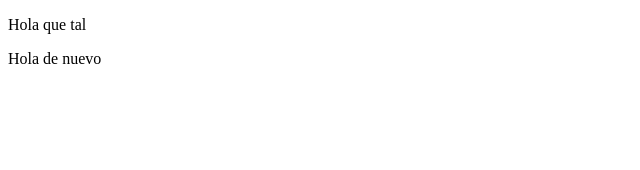
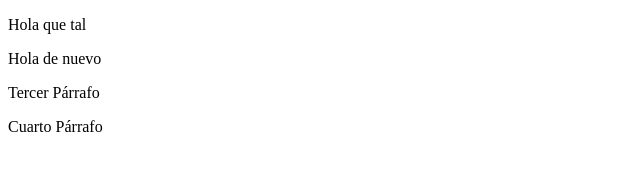
Before and after one commit to AlmuSena/pruebaGit, a plain HTML site: page index.html in a window 1280 px wide. Shown: the whole page, without its empty margins (0-640 px from the left). Drawn offline with Linux system fonts and the light colour scheme.

Commit message:
Cuarto párrafo

```diff
--- a/index.html
+++ b/index.html
@@ -9,5 +9,7 @@
     <div class="cajaGrande"></div>
         <p>Hola que tal</p>
         <p>Hola de nuevo</p>
+        <p>Tercer Párrafo</p>
+        <p>Cuarto Párrafo</p>
 </body>
 </html>
```
